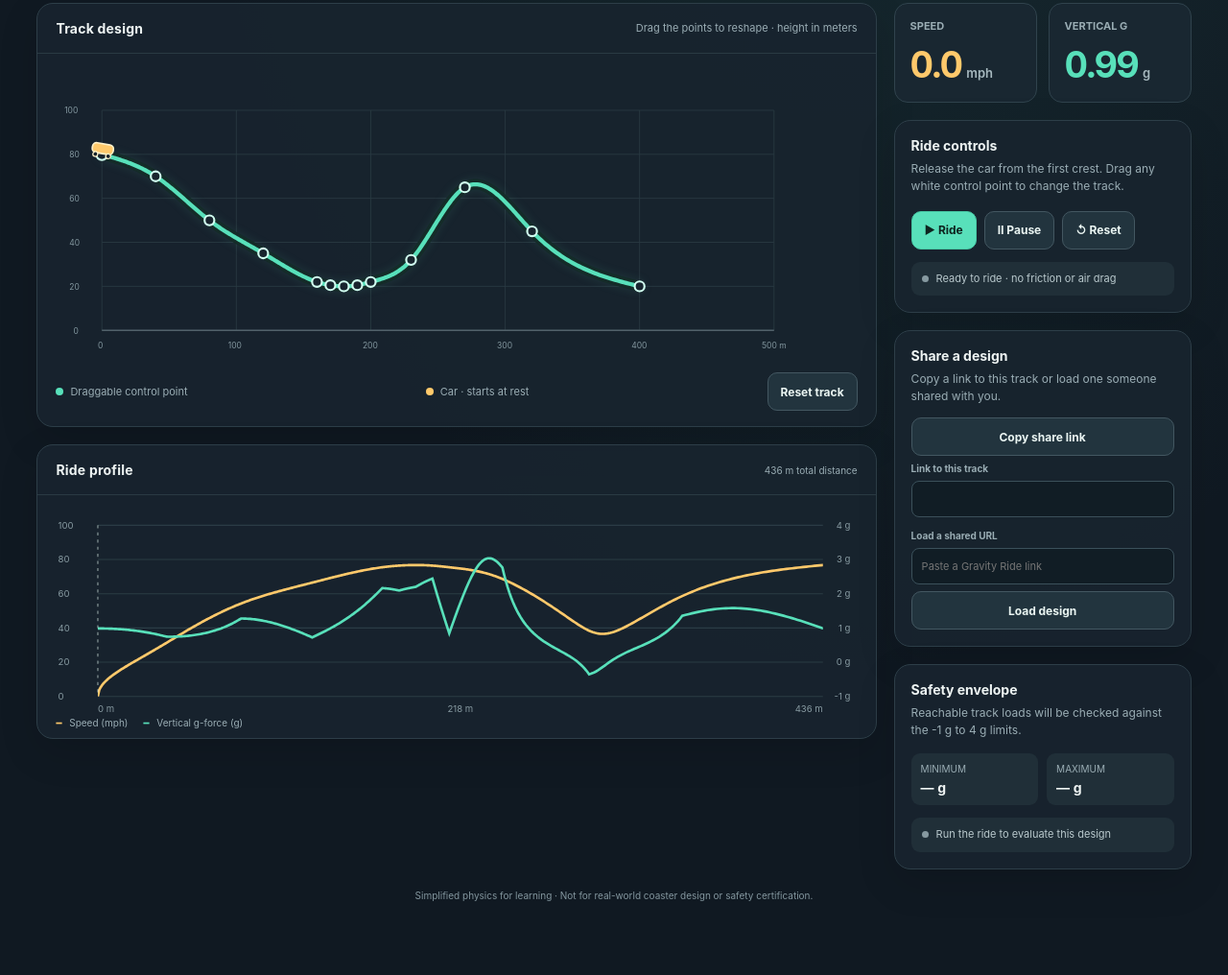
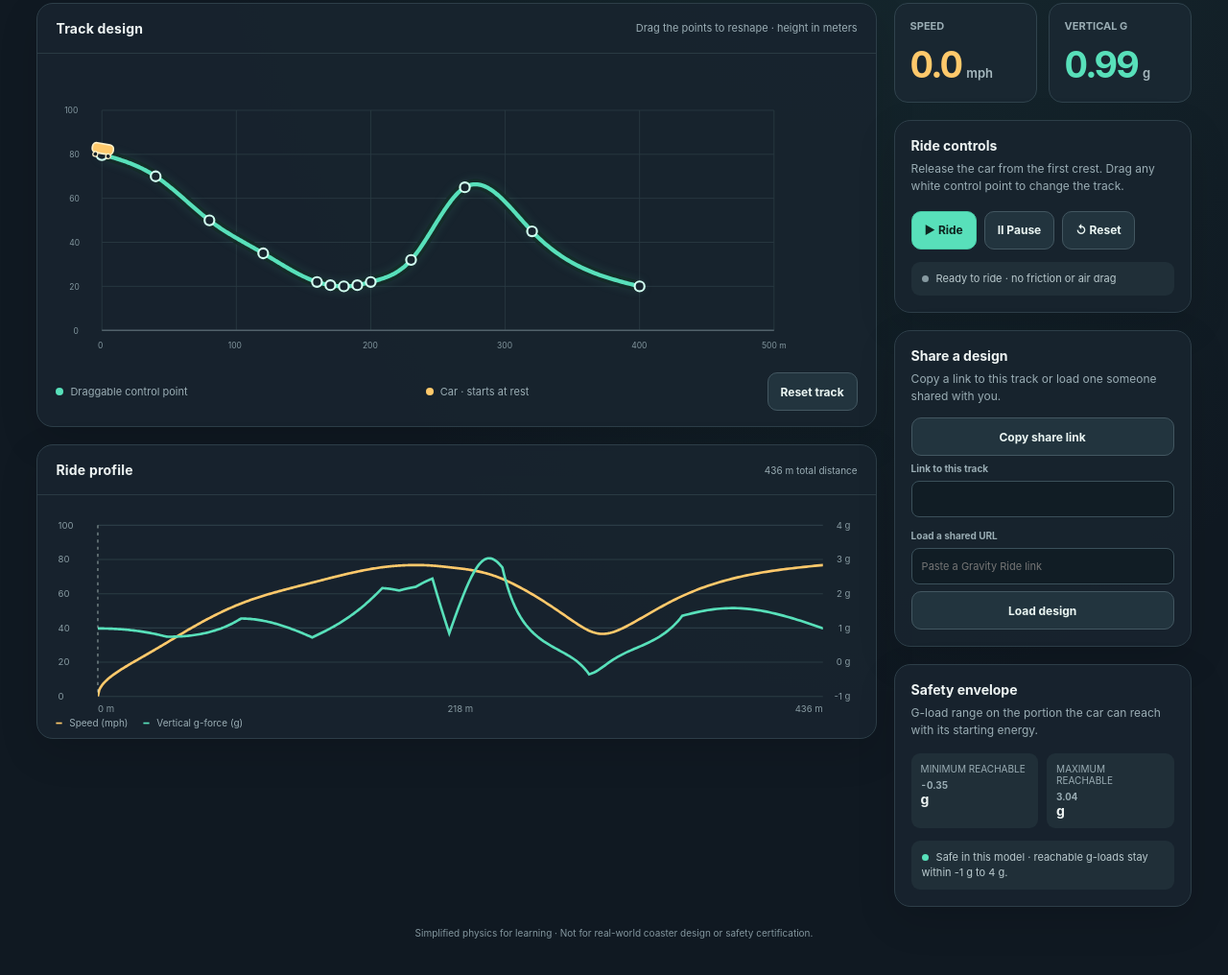
Before and after one commit to CalebWinfree/HWROLLERCOASTER, a plain HTML site: page index.html in a window 1280 px wide. Shown: the part 201-1217 px from the top of the page at 96% size. Before the commit the page ends 1182 px from the top, so only its background shows below. Drawn offline with Linux system fonts and the light colour scheme.

Commit message:
feat: add reachable-track safety envelope

```diff
--- a/app.js
+++ b/app.js
@@ -43,7 +43,10 @@
     plotCursor: null,
     plotDistance: document.querySelector(".plot-heading-note"),
     shareUrl: document.querySelector("#share-url"),
-    loadUrl: document.querySelector("#load-url")
+    loadUrl: document.querySelector("#load-url"),
+    minG: document.querySelector("#min-g"),
+    maxG: document.querySelector("#max-g"),
+    safetyStatus: document.querySelector("#safety-status")
   };
 
   let trackPoints = cloneTrack(DEFAULT_TRACK);
@@ -401,6 +404,44 @@
     updatePlotMarkers();
   }
 
+  function analyzeSafety() {
+    const reachable = samples.filter((sample) => (
+      energyBarrierDistance === null || sample.distance < energyBarrierDistance
+    ));
+    if (energyBarrierDistance !== null) {
+      reachable.push(pointAtDistance(energyBarrierDistance));
+    }
+    const minimum = reachable.reduce((value, sample) => Math.min(value, sample.gLoad), Infinity);
+    const maximum = reachable.reduce((value, sample) => Math.max(value, sample.gLoad), -Infinity);
+    const issues = [];
+    if (minimum < MIN_G) {
+      issues.push(`minimum ${minimum.toFixed(2)} g is below -1 g`);
+    }
+    if (maximum > MAX_G) {
+      issues.push(`maximum ${maximum.toFixed(2)} g exceeds 4 g`);
+    }
+    if (energyBarrierDistance !== null) {
+      const crest = pointAtDistance(energyBarrierDistance);
+      issues.push(`not enough energy to reach the crest at ${crest.x.toFixed(1)} m`);
+    }
+    return { minimum, maximum, issues };
+  }
+
+  function renderSafetySummary() {
+    const analysis = analyzeSafety();
+    elements.minG.textContent = analysis.minimum.toFixed(2);
+    elements.maxG.textContent = analysis.maximum.toFixed(2);
+    if (analysis.issues.length === 0) {
+      elements.safetyStatus.textContent = "Safe in this model · reachable g-loads stay within -1 g to 4 g.";
+      elements.safetyStatus.classList.add("safe");
+      elements.safetyStatus.classList.remove("failed");
+    } else {
+      elements.safetyStatus.textContent = `Unsafe in this model · ${analysis.issues.join("; ")}.`;
+      elements.safetyStatus.classList.add("failed");
+      elements.safetyStatus.classList.remove("safe");
+    }
+  }
+
   function updatePlotMarkers() {
     const cursorX = chartX(ride.distance);
     if (!elements.plotCursor) {
@@ -461,6 +502,7 @@
     buildTrackSamples();
     renderTrack();
     renderPlots();
+    renderSafetySummary();
     renderReadouts();
   }
 
--- a/index.html
+++ b/index.html
@@ -269,12 +269,12 @@
 
         <section class="panel control-panel safety-panel">
           <h2>Safety envelope</h2>
-          <p>Reachable track loads will be checked against the -1 g to 4 g limits.</p>
+          <p>G-load range on the portion the car can reach with its starting energy.</p>
           <div class="safety-grid">
-            <div class="safety-stat"><span>MINIMUM</span><strong>— g</strong></div>
-            <div class="safety-stat"><span>MAXIMUM</span><strong>— g</strong></div>
+            <div class="safety-stat"><span>MINIMUM REACHABLE</span><strong><span id="min-g">—</span> g</strong></div>
+            <div class="safety-stat"><span>MAXIMUM REACHABLE</span><strong><span id="max-g">—</span> g</strong></div>
           </div>
-          <div class="status">Run the ride to evaluate this design</div>
+          <div id="safety-status" class="status" role="status">Evaluating this design…</div>
         </section>
       </aside>
     </div>
```
Also changed, not shown: 1 other file.
